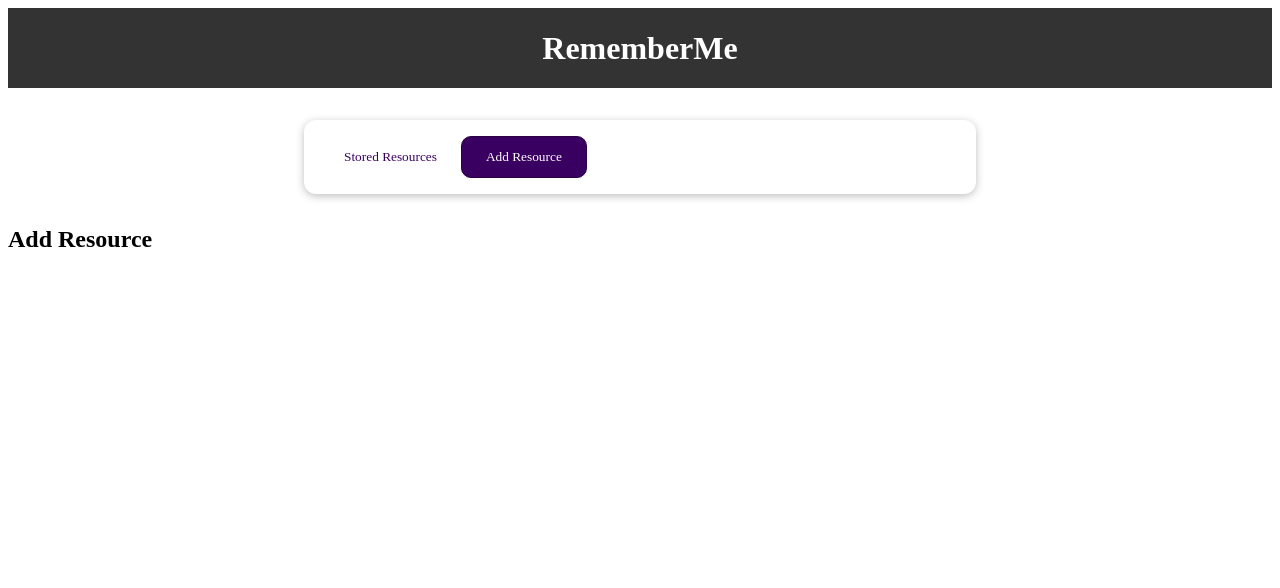
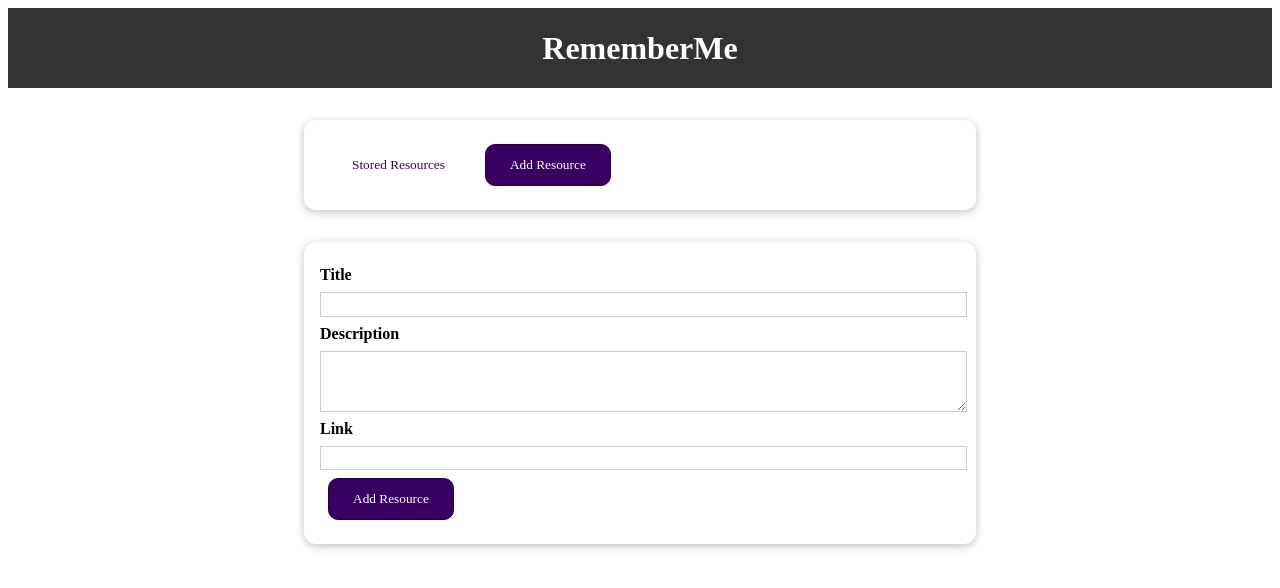
Before and after one commit to andrew0samir/manage-resources-vue, a Vue app: page / in a window 1280 px wide. Both pictures are taken after a click on the button "Add Resource". Shown: the top 588 px of the page. Built offline with nearby package versions, Linux system fonts and the light colour scheme.

Commit message:
added form for user to add resource and  base dialog

```diff
--- a/src/components/learning-resources/AddResources.vue
+++ b/src/components/learning-resources/AddResources.vue
@@ -1,3 +1,74 @@
 <template>
-    <h2>Add Resource</h2>
+    <base-card>
+        <form @submit.prevent="submitData">
+            <div calss="form-control">
+                <label for="title">Title</label>
+                <input type="text" name="title" id="title" ref="titleInput">
+            </div>
+            <div calss="form-control">
+                <label for="description">Description</label>
+                <textarea name="description" id="description" rows="3" ref="descInput"></textarea>
+            </div>
+            <div calss="form-control">
+                <label for="link">Link</label>
+                <input type="url" name="link" id="link" ref="linkInput">
+            </div>
+            <div>
+                <base-button type="submit">Add Resource</base-button>
+            </div>
+        </form>
+    </base-card>
 </template>
+
+<script>
+export default {
+    inject: ['addResource'],
+    data(){
+        return {
+            inputIsInvalid: false,
+        }
+    },
+    methods:{
+        submitData(){
+            const enteredTitle = this.$refs.titleInput.value;
+            const enteredDescription = this.$refs.descInput.value;
+            const enteredUrl = this.$refs.linkInput.value;
+
+            if(enteredTitle.trim() === '' || enteredDescription.trim() === '' || enteredUrl.trim() === ''){
+                this.inputIsInvalid = true;
+                return;
+            }
+
+            this.addResource(enteredTitle, enteredDescription, enteredUrl);
+        }
+    }
+}
+</script>
+
+<style scoped>
+label {
+    font-weight: bold;
+    display: block;
+    margin-block: 0.5rem;
+}
+
+input,
+textarea {
+    display: block;
+    width: 100%;
+    font: inherit;
+    padding: 0.15rem;
+    border: 1px solid #ccc;
+}
+
+input:focus,
+textarea:focus {
+    outline: none;
+    border-color: #3a0061;
+    background-color: #f7ebff;
+}
+
+.form-control {
+    margin: 1rem ;
+}
+</style>
--- a/src/components/learning-resources/TheResources.vue
+++ b/src/components/learning-resources/TheResources.vue
@@ -3,7 +3,9 @@
         <base-button @click="setSelectedTab('stored-resources')" :mode="storedResButtonMode">Stored Resources</base-button>
         <base-button @click="setSelectedTab('add-resources')" :mode="addResButtonMode">Add Resource</base-button>
     </base-card>
-    <component :is="selectedTab"></component>
+    <keep-alive>
+        <component :is="selectedTab"></component>
+    </keep-alive>
 </template>
 
 <script>
@@ -36,12 +38,22 @@
     },
     provide() {
         return {
-            resources: this.storedResources
+            resources: this.storedResources,
+            addResource: this.AddResource
         }
     },
     methods: {
         setSelectedTab(tab) {
             this.selectedTab = tab
+        },
+        AddResource(title , description , url){
+            this.storedResources.unshift({
+                id: new Date().toISOString(),
+                title,
+                description,
+                link: url
+            });
+            this.selectedTab = 'stored-resources';
         }
     },
     computed:{
--- a/src/components/ui/BaseButton.vue
+++ b/src/components/ui/BaseButton.vue
@@ -1,18 +1,19 @@
 <template>
-    <button :type="type" :class="mode">
+    <button :class="mode">
         <slot></slot>
     </button>
 </template>
 
 <script>
 export default {
-    props: ['type', 'mode']
+    props: ['mode']
 }
 </script>
 
 <style scoped>
 button {
     padding: 0.75rem 1.5rem;
+    margin: .5rem;
     font-family: inherit;
     background-color: #3a0061;
     border: 1px solid #290044;
--- /dev/null
+++ b/src/components/ui/BaseDialog.vue
@@ -0,0 +1,82 @@
+<template>
+    <div></div>
+    <dialog open>
+        <header>
+            <slot name="header">
+                <h2>{{ title }}</h2>
+            </slot>
+        </header>
+        <section>
+            <slot></slot>
+        </section>
+        <menu>
+            <slot name="actions"></slot>
+        </menu>
+    </dialog>
+</template>
+
+<script>
+export default {
+    props: {
+        title: {
+            type: String,
+            required: false
+        }
+    }
+}
+</script>
+
+<style scoped>
+div {
+    position: fixed;
+    top: 0;
+    left: 0;
+    height: 100vh;
+    width: 100%;
+    background-color: rgba(0, 0, 0, 0.75);
+    z-index: 10;
+}
+
+dialog {
+    position: fixed;
+    top: 20vh;
+    left: 10%;
+    width: 80%;
+    z-index: 100;
+    border-radius: 12px;
+    border: none;
+    box-shadow: 0 2px 8px rgba(0, 0, 0, 0.26);
+    padding: 0;
+    margin: 0;
+    overflow: hidden;
+}
+
+header {
+    background-color: #3a0061;
+    color: white;
+    width: 100%;
+    padding: 1rem;
+}
+
+header h2 {
+    margin: 0;
+}
+
+section {
+    padding: 1rem;
+}
+
+menu {
+    padding: 1rem;
+    display: flex;
+    justify-content: flex-end;
+    margin: 0;
+}
+
+@media (min-width: 768px) {
+    dialog {
+        left: calc(50% - 20rem);
+        width: 40rem;
+    }
+}
+</style>
--- a/src/main.js
+++ b/src/main.js
@@ -3,9 +3,11 @@
 import App from './App.vue';
 import BaseCard from './components/ui/BaseCard.vue';
 import BaseButton from './components/ui/BaseButton.vue';
+import BaseDialog from './components/ui/BaseDialog.vue';
 
 const app = createApp(App);
 app.component('base-card', BaseCard);
 app.component('base-button', BaseButton);
+app.component('base-dialog', BaseDialog);
 
 app.mount('#app');
```
